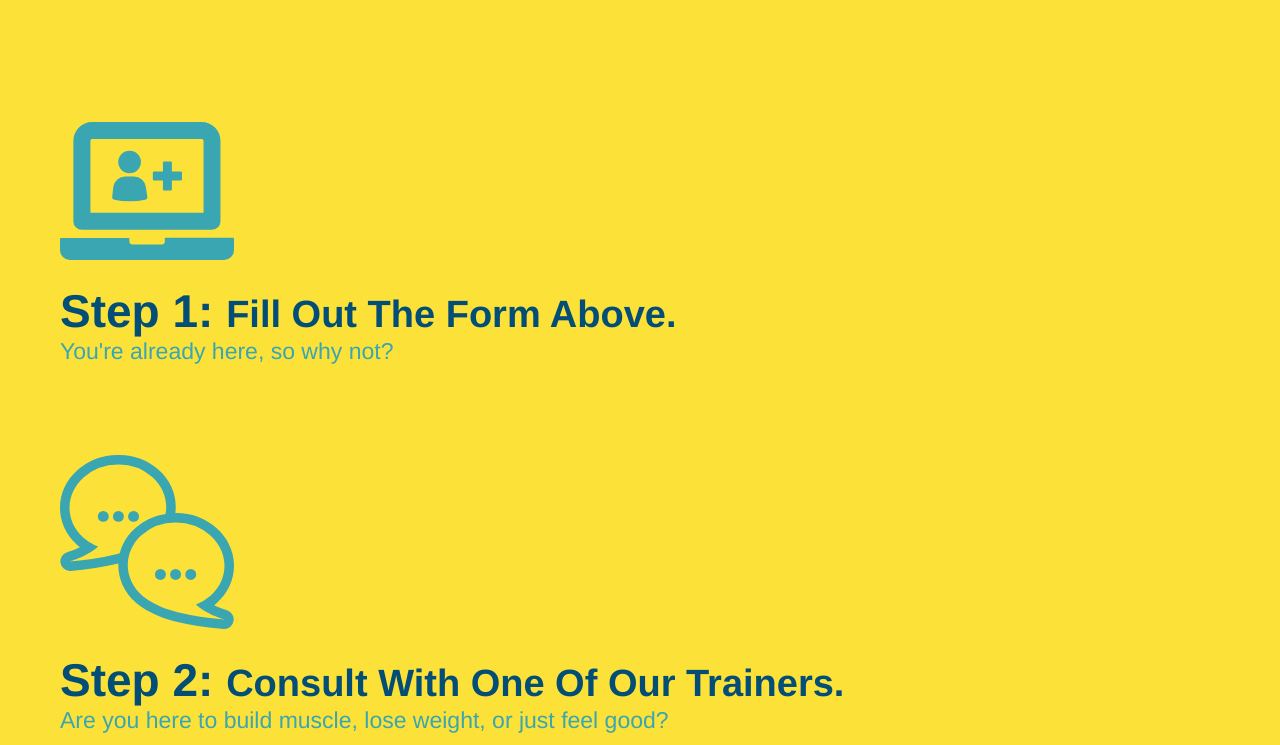
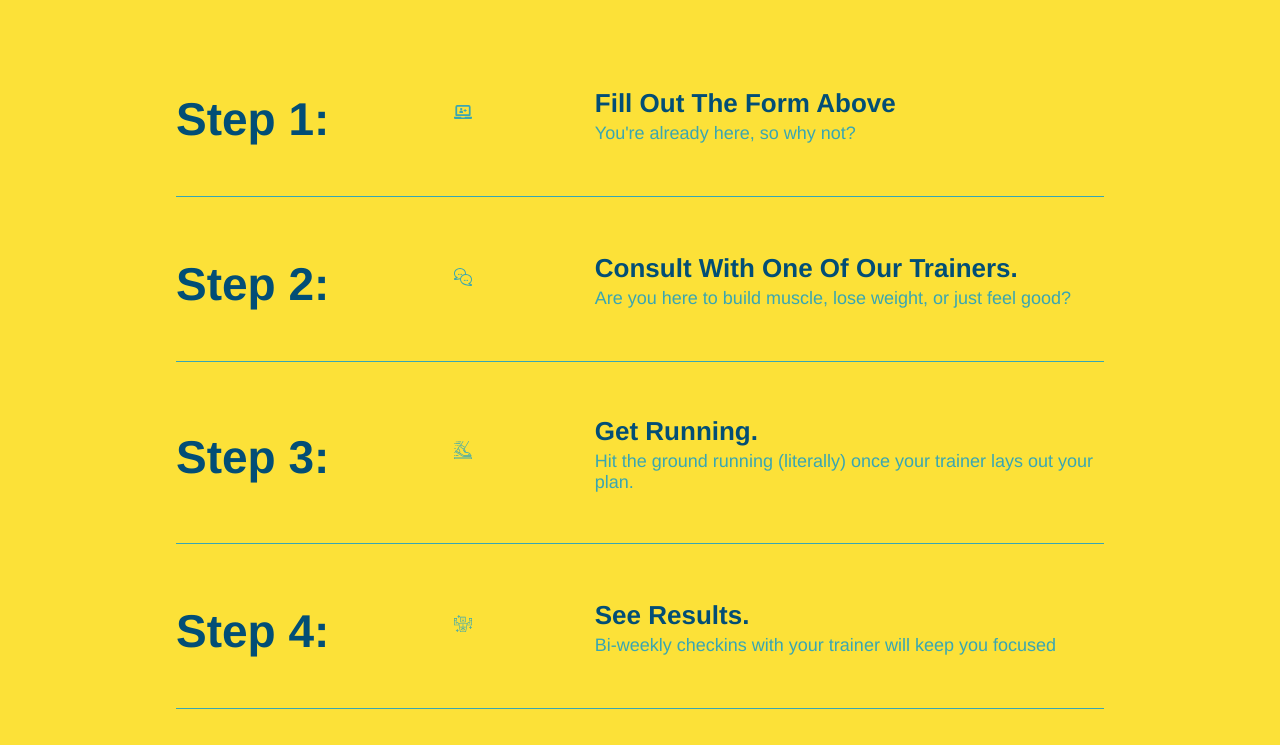
Before and after one commit to TSRodgers/run-buddy, a plain HTML site: page index.html in a window 1280 px wide. Shown: the part 1235-1980 px from the top of the page. Drawn offline with Linux system fonts and the light colour scheme.

Commit message:
add flexbox to the steps

```diff
--- a/assets/css/style.css
+++ b/assets/css/style.css
@@ -191,28 +191,57 @@ section {
   background: #fce138;
 }
 
-.steps div {
-  margin-bottom: 80px;
-}
-
-.steps img {
+.step img {
   width: 15%;
   margin: 10px 0;
 }
 
-.steps h3 {
+.step-img {
+    flex: 1 12%;
+    margin-right: 20px;
+}
+.step h3 {
   color: #024e76;
   font-size: 46px;
   margin-top: 10px;
+  flex: 1 30%;
 }
 
-.steps span {
-  font-size: 38px;
+.step-info {
+    flex: 2 70%;
+    display: flex;
+    flex-wrap: wrap;
+    align-items: center;
 }
 
-.steps p {
+.step {
+    margin: 50px auto;
+    padding-bottom: 50px;
+    width: 80%;
+    border-bottom: 1px solid #39a6b2;
+    display: flex;
+    flex-wrap: wrap;
+    align-items: center;
+    justify-content: space-between;
+}
+
+.step-text {
+    flex: 12;
+}
+
+.step-text p {
   color: #39a6b2;
-  font-size: 23px;
+  font-size: 18px;
+}
+
+.step-text h4 {
+    font-size: 26px;
+    line-height: 1.5;
+    color: #024e76;
+}
+
+.step-img img {
+    max-width: 100%;
 }
 /* WHAT YOU DO STYLES END */
 
--- a/index.html
+++ b/index.html
@@ -118,28 +118,56 @@
       <div class="flex-row">
         <h2 class="section-title secondary-border">What You Do</h2>
       </div>
-      <div>
+      <div class="step">
+        <h3>Step 1:</h3>
+        <div class="step-info">
+          <div class="step-img">
             <img src="./assets/images/step-1.svg" alt="" />
-        <h3>Step 1: <span>Fill Out The Form Above.</span></h3>
+          </div>
+          <div class="step-text">
+            <h4>Fill Out The Form Above</h4>
             <p>You're already here, so why not?</p>
           </div>
-      <div>
+        </div>
+      </div>
+      <div class="step">
+        <h3>Step 2:</h3>
+        <div class="step-info">
+          <div class="step-img">
             <img src="./assets/images/step-2.svg" alt="" />
-        <h3>Step 2: <span>Consult With One Of Our Trainers.</span></h3>
+          </div>
+          <div class="step-text">
+            <h4>Consult With One Of Our Trainers.</h4>
             <p>Are you here to build muscle, lose weight, or just feel good?</p>
           </div>
-      <div>
+        </div>
+      </div>
+      <div class="step">
+        <h3>Step 3:</h3>
+        <div class="step-info">
+          <div class="step-img">
             <img src="./assets/images/step-3.svg" alt="" />
-        <h3>Step 3: <span>Get Running.</span></h3>
+          </div>
+          <div class="step-text">
+            <h4>Get Running.</h4>
             <p>
               Hit the ground running (literally) once your trainer lays out your
               plan.
             </p>
           </div>
-      <div>
+        </div>
+      </div>
+      <div class="step">
+        <h3>Step 4:</h3>
+        <div class="step-info">
+          <div class="step-img">
             <img src="./assets/images/step-4.svg" alt="" />
-        <h3>Step 4: <span>See Results.</span></h3>
+          </div>
+          <div class="step-text">
+            <h4>See Results.</h4>
             <p>Bi-weekly checkins with your trainer will keep you focused</p>
+          </div>
+        </div>
       </div>
     </section>
     <!-- "what you do" end -->
```
Lines whose indentation alone changed are shown as unchanged.
